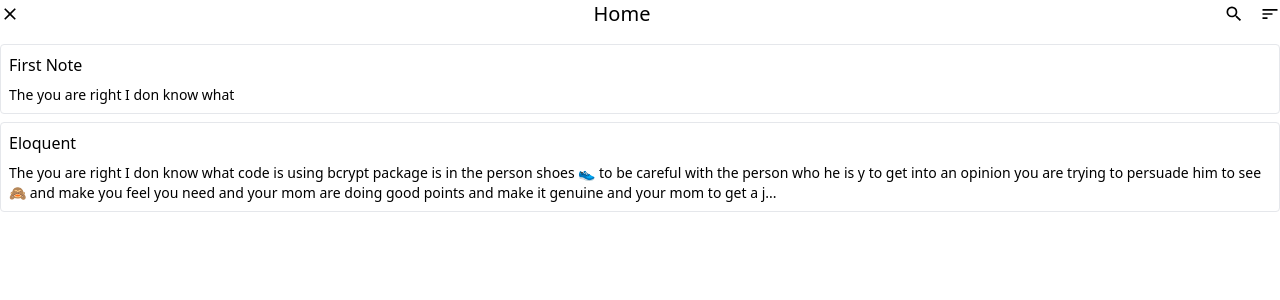
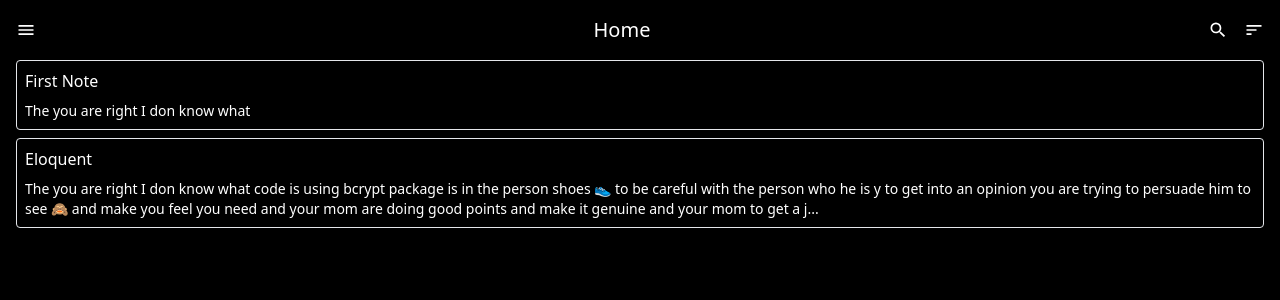
Before and after one commit to peter-abah/aedi-notes, a React (Create React App) app: page / in a window 1280 px wide. Shown: the top 300 px of the page. Built offline with nearby package versions, Linux system fonts and the light colour scheme.

Commit message:
Add default colors

```diff
--- a/src/components/Layout/index.tsx
+++ b/src/components/Layout/index.tsx
@@ -22,14 +22,14 @@ const Layout = ({ renderHeader, children }: Props) => {
   const header = renderHeader({ isNavOpen, setNavOpen, toggleNav });
 
   return (
-    <div>
+    <main className='p-4'>
       {header}
 
       <div className='flex'>
         <SideBar isOpen={isNavOpen} toggle={toggleNav} setIsOpen={setNavOpen} />
         {children}
       </div>
-    </div>
+    </main>
   );
 };
 
--- a/src/components/SideBar/index.tsx
+++ b/src/components/SideBar/index.tsx
@@ -9,7 +9,7 @@ interface Props {
 
 const SideBar = ({ isOpen, toggle, setIsOpen }: Props) => {
   return ( isOpen ?
-    <nav className='fixed top-0 left-0 p-4 h-screen overflow-y-auto'>
+    <nav className='fixed top-0 left-0 p-4 h-screen overflow-y-auto bg-secondary'>
       <section className='mb-4 flex flex-col gap-2'>
         <Link to='/'>Notes</Link>
         <Link to='/notes/recent'>Recent</Link>
--- a/src/index.css
+++ b/src/index.css
@@ -1,3 +1,14 @@
 @tailwind base;
 @tailwind components;
 @tailwind utilities;
+
+body {
+  --color-primary: 255 255 255;
+  --color-secondary: 0 0 0;
+}
+
+@layer base {
+  body {
+    @apply text-primary bg-secondary;
+  }
+}
--- a/src/routes/Home/Header.tsx
+++ b/src/routes/Home/Header.tsx
@@ -11,8 +11,8 @@ const Header = ({ isNavOpen, toggleNav }: Props) => {
     <header className="mb-4 flex justify-between">
       <button onClick={toggleNav}>
         {isNavOpen ?
-          <MdMenu className='text-xl' /> :
-          <MdClose className='text-xl' />
+          <MdClose className='text-xl' /> :
+          <MdMenu className='text-xl' />
         }
       </button>
       <h1 className="text-xl">Home</h1>
--- a/tailwind.config.js
+++ b/tailwind.config.js
@@ -1,9 +1,23 @@
+function withOpacityValue(variable) {
+  return ({ opacityValue }) => {
+    if (opacityValue === undefined) {
+      return `rgb(var(${variable}))`
+    }
+    return `rgb(var(${variable}) / ${opacityValue})`
+  }
+}
+
 module.exports = {
   content: [
     './src/**/*.{js,ts,tsx,jsx}'
   ],
   theme: {
-    extend: {},
+    extend: {
+      colors: {
+        primary: withOpacityValue('--color-primary'),
+        secondary: withOpacityValue('--color-secondary')
+      }
+    },
   },
   plugins: [],
 }
```
